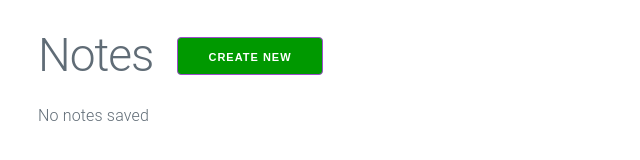
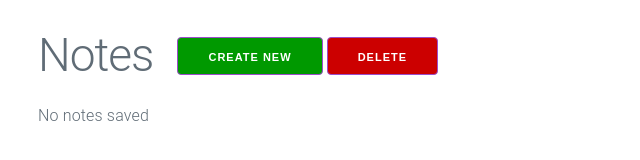
Before and after one commit to DexterLagan/ToVue-Notes, an Electron app: page index.html in a window 800 px wide. Shown: the whole page, without its empty margins (0-640 px from the left). Drawn offline with nearby package versions, Linux system fonts and the light colour scheme.

Commit message:
Added delete button

```diff
--- a/index.html
+++ b/index.html
@@ -11,6 +11,7 @@
 <div class="app">
   <h1>Notes</h1>
   <button @click="createNote" class="create-new-button">Create new</button>
+  <button @click="deleteNote" class="delete-button" ref="deleteButton">Delete</button>
   <div class='notes'>
     <nav>
       <p v-if="!notes.length">No notes saved</p>
```
